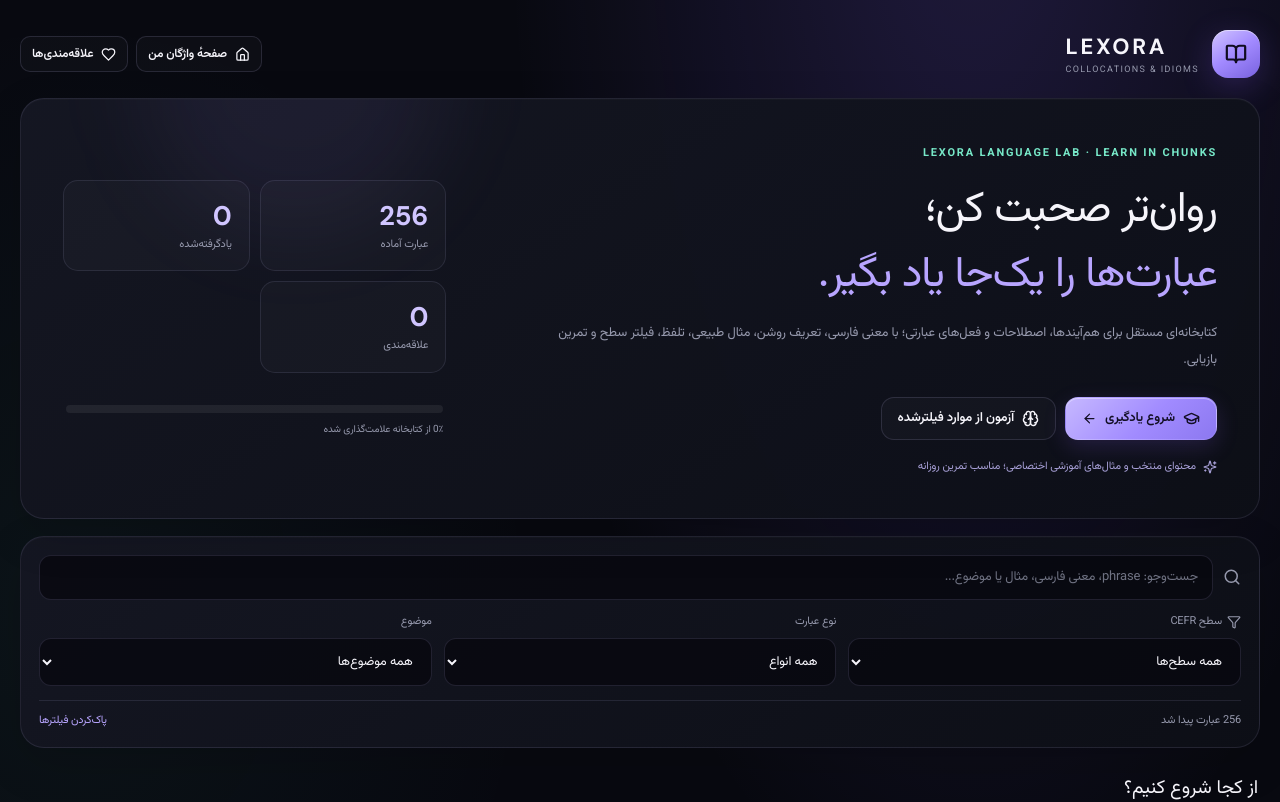
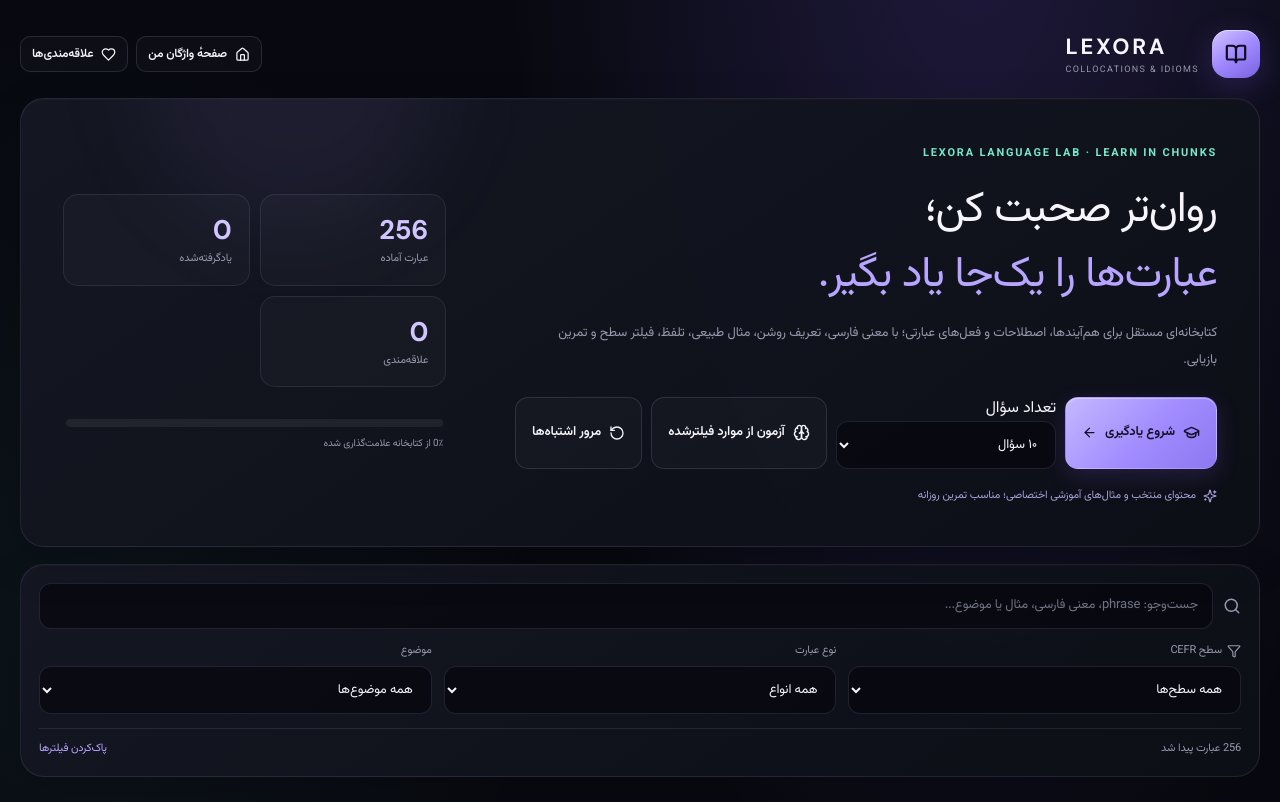
Before and after one commit to Rezadexi/LEXORA, a Next.js app: page /LEXORA/collocations in a window 1280 px wide. Shown: the top 802 px of the page. Built offline with nearby package versions, Linux system fonts and the light colour scheme.

Commit message:
Add configurable phrase quizzes and mistake review

```diff
--- a/app/collocations/page.tsx
+++ b/app/collocations/page.tsx
@@ -8,11 +8,11 @@ import { phrases, type Phrase, type PhraseType } from "./data";
 type Progress = { known: string[]; favorites: string[]; seen: Record<string, number>; correct: Record<string, number> };
 const STORAGE_KEY = "lexora.collocations.v1";
 const emptyProgress: Progress = { known: [], favorites: [], seen: {}, correct: {} };
-const levels = ["همه سطح‌ها", "A2", "B1", "B2", "C1"];
+const levels = ["همه سطح‌ها", "A1", "A2", "B1", "B2", "C1"];
 const types = ["همه انواع", "Collocation", "Idiom", "Phrasal verb"];
 const categories = ["همه موضوع‌ها", ...Array.from(new Set(phrases.map(p => p.category))).sort()];
 const typeFa: Record<string, string> = { "Collocation": "هم‌آیند", "Idiom": "اصطلاح", "Phrasal verb": "فعل عبارتی" };
-const levelFa: Record<string, string> = { A2: "پایه", B1: "متوسط", B2: "متوسط رو به بالا", C1: "پیشرفته" };
+const levelFa: Record<string, string> = { A1: "مقدماتی", A2: "پایه", B1: "متوسط", B2: "متوسط رو به بالا", C1: "پیشرفته" };
 
 function shuffle<T,>(items: T[]): T[] {
   const result = [...items];
@@ -42,6 +42,8 @@ export default function CollocationsPage() {
   const [quizScore, setQuizScore] = useState(0);
   const [quizDone, setQuizDone] = useState(false);
   const [quizOptions, setQuizOptions] = useState<Phrase[]>([]);
+  const [quizLimit, setQuizLimit] = useState("10");
+  const [quizWrongOnly, setQuizWrongOnly] = useState(false);
 
   useEffect(() => {
     try {
@@ -115,13 +117,17 @@ export default function CollocationsPage() {
     else setLearnIndex(i => i + 1);
   }
 
-  function startQuiz() {
-    if (filtered.length < 2) {
-      window.alert("برای آزمون باید حداقل دو عبارت با فیلترهای فعلی پیدا شود.");
+  function startQuiz(onlyWrong = false) {
+    const wrongIds = phrases.filter(p => (progress.seen[p.id] || 0) > (progress.correct[p.id] || 0)).map(p => p.id);
+    const pool = onlyWrong ? filtered.filter(p => wrongIds.includes(p.id)) : filtered;
+    if (pool.length < 2) {
+      window.alert(onlyWrong ? "برای مرور اشتباه‌ها، حداقل دو عبارت اشتباه‌زده‌شده در فیلتر فعلی لازم است." : "برای آزمون باید حداقل دو عبارت با فیلترهای فعلی پیدا شود.");
       return;
     }
-    const pool = filtered;
-    setQuizQueue(shuffle(pool).slice(0, Math.min(10, pool.length)));
+    const shuffled = shuffle(pool);
+    const count = quizLimit === "all" ? shuffled.length : Math.min(Number(quizLimit) || 10, shuffled.length);
+    setQuizWrongOnly(onlyWrong);
+    setQuizQueue(shuffled.slice(0, count));
     setQuizIndex(0); setQuizChoice(null); setQuizScore(0); setQuizDone(false); setMode("quiz");
   }
 
@@ -172,7 +178,7 @@ export default function CollocationsPage() {
           <p>کتابخانه‌ای مستقل برای هم‌آیندها، اصطلاحات و فعل‌های عبارتی؛ با معنی فارسی، تعریف روشن، مثال طبیعی، تلفظ، فیلتر سطح و تمرین بازیابی.</p>
           <div className="coll-hero-actions">
             <button className="btn btn-primary" onClick={startLearn}><GraduationCap size={17}/> شروع یادگیری <ArrowLeft size={15}/></button>
-            <button className="btn" onClick={startQuiz}><Brain size={17}/> آزمون از موارد فیلترشده</button>
+            <label className="quiz-length-control"><span>تعداد سؤال</span><select className="field" value={quizLimit} onChange={e => setQuizLimit(e.target.value)}><option value="10">۱۰ سؤال</option><option value="25">۲۵ سؤال</option><option value="50">۵۰ سؤال</option><option value="all">همهٔ موارد فیلترشده</option></select></label><button className="btn" onClick={() => startQuiz(false)}><Brain size={17}/> آزمون از موارد فیلترشده</button><button className="btn" onClick={() => startQuiz(true)}><RotateCcw size={16}/> مرور اشتباه‌ها</button>
           </div>
           <div className="coll-source-note"><Sparkles size={14}/> محتوای منتخب و مثال‌های آموزشی اختصاصی؛ مناسب تمرین روزانه</div>
         </div>
@@ -248,8 +254,8 @@ export default function CollocationsPage() {
       {mode === "quiz" && <section className="panel coll-session">
         <div className="coll-session-head"><button className="icon-btn" aria-label="بازگشت به کتابخانه" onClick={() => setMode("library")}><X size={18}/></button><span>آزمون عبارت‌ها</span>{!quizDone && <span>{quizIndex + 1} از {quizQueue.length}</span>}</div>
         {!quizDone && <div className="progress-track"><div className="progress-fill" style={{width:`${((quizIndex + (quizChoice ? 1 : 0)) / Math.max(1, quizQueue.length)) * 100}%`}}/></div>}
-        {quizDone ? <div className="coll-quiz-result"><div className="academy-orb"><GraduationCap size={28}/></div><h2>آزمون تمام شد</h2><div className="goal-number">{quizScore} <span>/ {quizQueue.length}</span></div><p>درصد پاسخ درست: {Math.round(quizScore / Math.max(1, quizQueue.length) * 100)}٪</p><button className="btn btn-primary" onClick={startQuiz}><RotateCcw size={16}/> آزمون دوباره</button><button className="btn" onClick={() => setMode("library")}>بازگشت به کتابخانه</button></div> :
-        activeQuiz ? <div className="coll-quiz-body"><span className="coll-type">{typeFa[activeQuiz.type]} · {activeQuiz.level}</span><h2 dir="ltr">{activeQuiz.phrase}</h2><p>معنی درست این عبارت کدام است؟</p><div className="coll-quiz-options">{quizOptions.map(option => <button key={option.id} disabled={!!quizChoice} className={`quiz-option ${quizChoice === option.id && quizChoice === activeQuiz.id ? "correct" : ""} ${quizChoice === option.id && quizChoice !== activeQuiz.id ? "wrong" : ""} ${quizChoice && option.id === activeQuiz.id && quizChoice !== activeQuiz.id ? "answer-key" : ""}`} onClick={() => answerQuiz(option.id)}>{option.meaning}</button>)}</div>{quizChoice && <div className="notice">{quizChoice === activeQuiz.id ? "درست بود! عالی پیش می‌روی." : `پاسخ درست: ${activeQuiz.meaning}`}<p dir="ltr" style={{marginTop:8}}>{activeQuiz.example}</p><p className="coll-example-fa">{activeQuiz.exampleFa}</p><button className="btn btn-primary btn-small" onClick={nextQuiz}>{quizIndex + 1 >= quizQueue.length ? "دیدن نتیجه" : "سؤال بعدی"} <ArrowLeft size={14}/></button></div>}</div> : <p>برای این فیلتر عبارت کافی نیست.</p>}
+        {quizDone ? <div className="coll-quiz-result"><div className="academy-orb"><GraduationCap size={28}/></div><h2>آزمون تمام شد</h2><div className="goal-number">{quizScore} <span>/ {quizQueue.length}</span></div><p>درصد پاسخ درست: {Math.round(quizScore / Math.max(1, quizQueue.length) * 100)}٪</p><button className="btn btn-primary" onClick={() => startQuiz(quizWrongOnly)}><RotateCcw size={16}/> آزمون دوباره</button>{phrases.some(p => (progress.seen[p.id] || 0) > (progress.correct[p.id] || 0)) && <button className="btn" onClick={() => startQuiz(true)}>مرور اشتباه‌ها</button>}<button className="btn" onClick={() => setMode("library")}>بازگشت به کتابخانه</button></div> :
+        activeQuiz ? <div className="coll-quiz-body"><span className="coll-type">{typeFa[activeQuiz.type]} · {activeQuiz.level}</span><h2 dir="ltr">{activeQuiz.phrase} <button type="button" className="icon-btn" title="شنیدن تلفظ" aria-label={`شنیدن تلفظ ${activeQuiz.phrase}`} onClick={() => speak(activeQuiz.phrase)}><Volume2 size={17}/></button></h2><p>{quizWrongOnly ? "مرور عبارت‌هایی که قبلاً اشتباه پاسخ داده‌ای؛ معنی درست کدام است؟" : "معنی درست این عبارت کدام است؟"}</p><div className="coll-quiz-options">{quizOptions.map(option => <button key={option.id} disabled={!!quizChoice} className={`quiz-option ${quizChoice === option.id && quizChoice === activeQuiz.id ? "correct" : ""} ${quizChoice === option.id && quizChoice !== activeQuiz.id ? "wrong" : ""} ${quizChoice && option.id === activeQuiz.id && quizChoice !== activeQuiz.id ? "answer-key" : ""}`} onClick={() => answerQuiz(option.id)}>{option.meaning}</button>)}</div>{quizChoice && <div className="notice">{quizChoice === activeQuiz.id ? "درست بود! عالی پیش می‌روی." : `پاسخ درست: ${activeQuiz.meaning}`}<p dir="ltr" style={{marginTop:8}}>{activeQuiz.example}</p><p className="coll-example-fa">{activeQuiz.exampleFa}</p><button className="btn btn-primary btn-small" onClick={nextQuiz}>{quizIndex + 1 >= quizQueue.length ? "دیدن نتیجه" : "سؤال بعدی"} <ArrowLeft size={14}/></button></div>}</div> : <p>برای این فیلتر عبارت کافی نیست.</p>}
       </section>}
 
       <section className="coll-source-panel panel">
```
